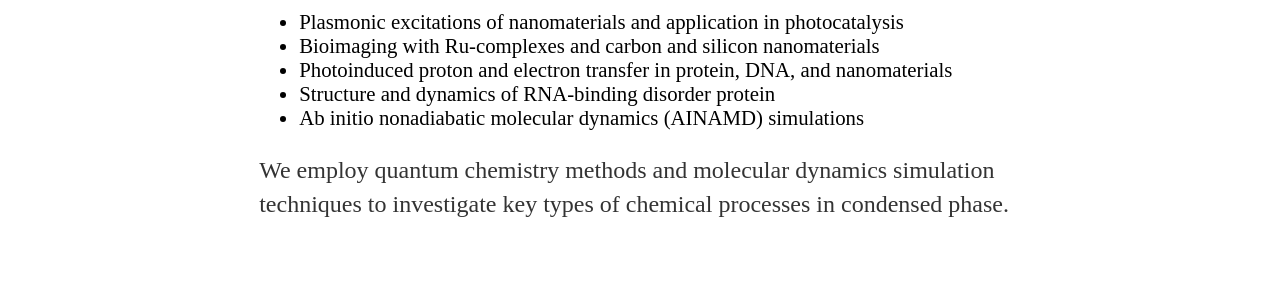
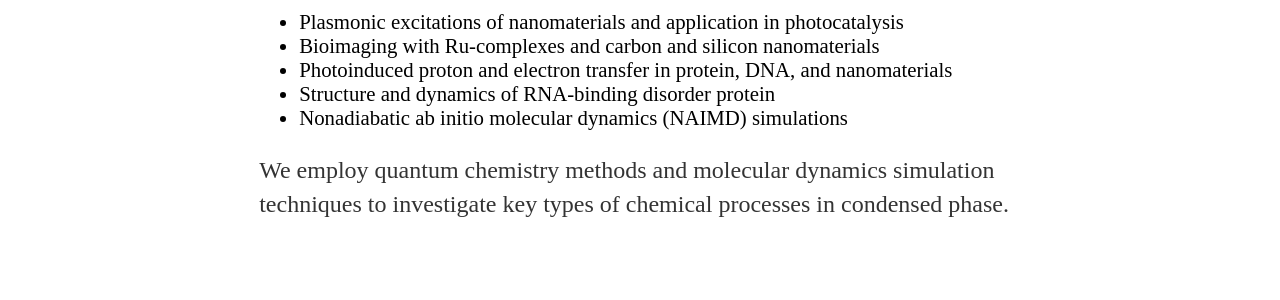
Before and after one commit to comchemyu/und.research.github.io, a Jekyll site: the page built from index.html, in a window 1280 px wide. Shown: the part 325-625 px from the top of the page. Built offline with Jekyll 4.4.1, drawn with Linux system fonts in a browser that asks for light colours.

Commit message:
Update index.html

```diff
--- a/index.html
+++ b/index.html
@@ -51,7 +51,7 @@ img {
     <li>Bioimaging with Ru-complexes and carbon and silicon nanomaterials</li>
 		<li>Photoinduced proton and electron transfer in protein, DNA, and nanomaterials</li>
     <li>Structure and dynamics of RNA-binding disorder protein</li>
-		<li>Ab initio nonadiabatic molecular dynamics (AINAMD) simulations</li>
+		<li>Nonadiabatic ab initio molecular dynamics (NAIMD) simulations</li>
 	</ul>
     <p>We employ quantum chemistry methods and molecular dynamics simulation techniques to investigate key types of chemical processes in condensed phase.</p>
 </div>
```
